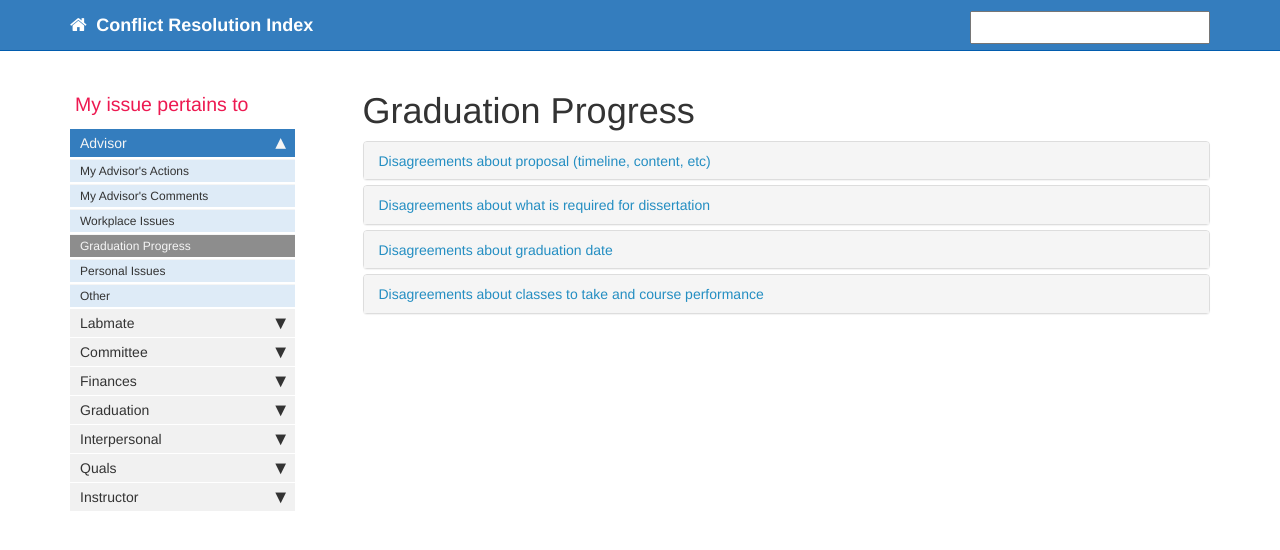
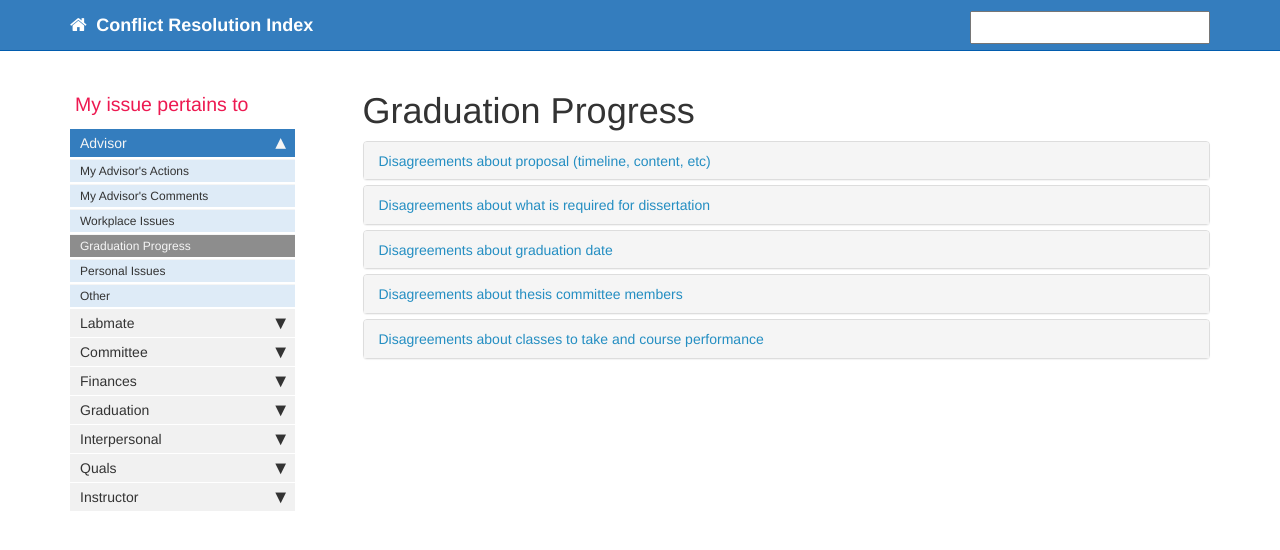
Before and after one commit to dnicks35/CRNT, a Jekyll site: the page built from pages/mydoc/graduation_progress.md, in a window 1280 px wide. Shown: the top 550 px of the page. Built offline with Jekyll 4.4.1, drawn with Linux system fonts in a browser that asks for light colours; comment, search, counter and statistics services are not loaded.

Commit message:
Update graduation_progress.md

```diff
--- a/pages/mydoc/graduation_progress.md
+++ b/pages/mydoc/graduation_progress.md
@@ -88,6 +88,32 @@ folder: mydoc
         </div>
     </div>
     <!-- /.panel -->
+        <div class="panel panel-default">
+        <div class="panel-heading">
+            <h4 class="panel-title">
+                <a class="noCrossRef accordion-toggle" data-toggle="collapse" data-parent="#accordion" href="#disagreements-about-thesis-committee-members">Disagreements about thesis committee members</a>
+            </h4>
+        </div>
+        <div id="disagreements-about-thesis-committee-members" class="panel-collapse collapse noCrossRef">
+            <div class="panel-body">
+                <p><b>Is there a policy against this?</b></p>
+                    <p class="answer">YES - Policy XYZ</p>
+                <p><b>Who should I contact about this issue?</b></p>
+                    <p class="answer">Contact person</p>
+                <p><b>What is the typical pathway towards conflict resolution?</b></p>
+                        <ul>
+                            <li>Step 1</li>
+                            <li>Step 2</li>
+                        </ul>
+                <p><b>What is the typical outcome?</b></p>
+                    <p class="answer">Outcome will go here</p>
+                <p><b>How long will this take to get resolved?</b></p>
+                    <p class="answer">1-2 months</p>
+                <p><b>Was this accurate to your experience? </b></p>
+            </div>
+        </div>
+    </div>
+    <!-- /.panel -->
     <div class="panel panel-default">
         <div class="panel-heading">
             <h4 class="panel-title">
```
